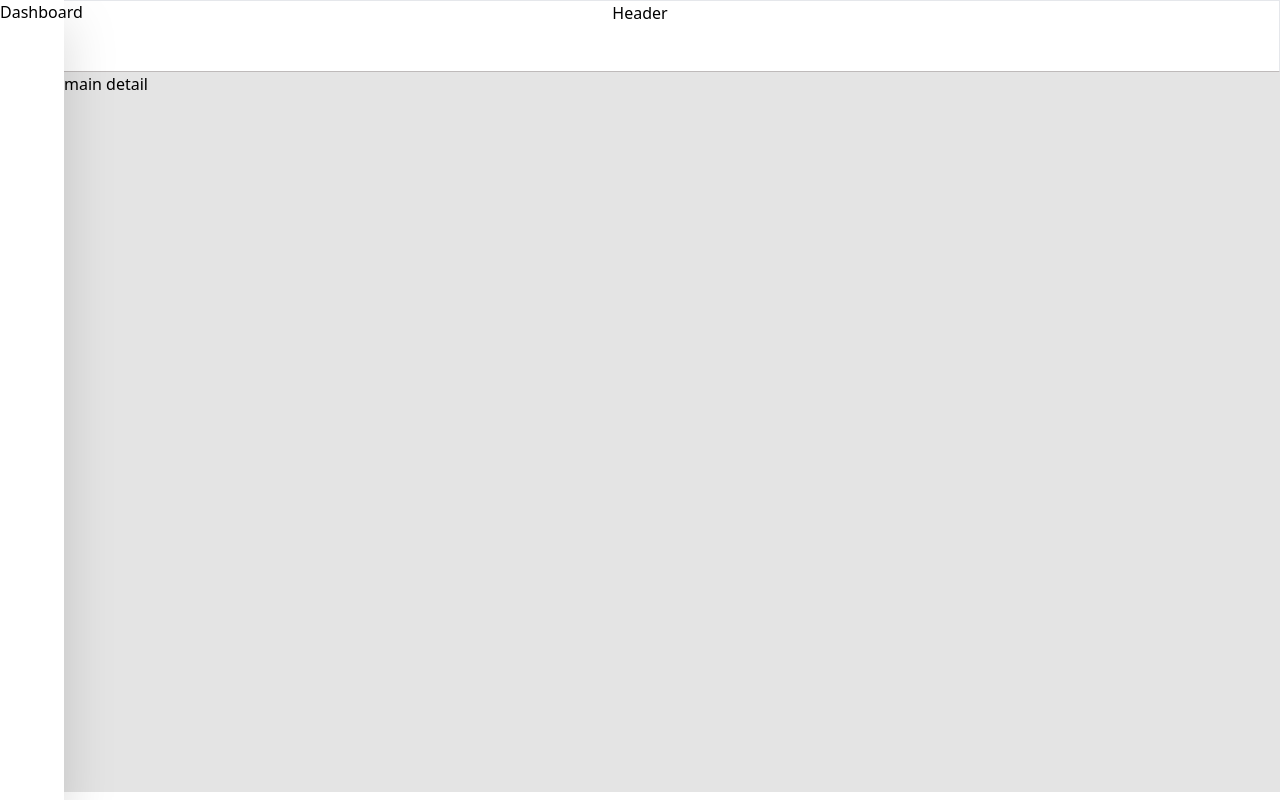
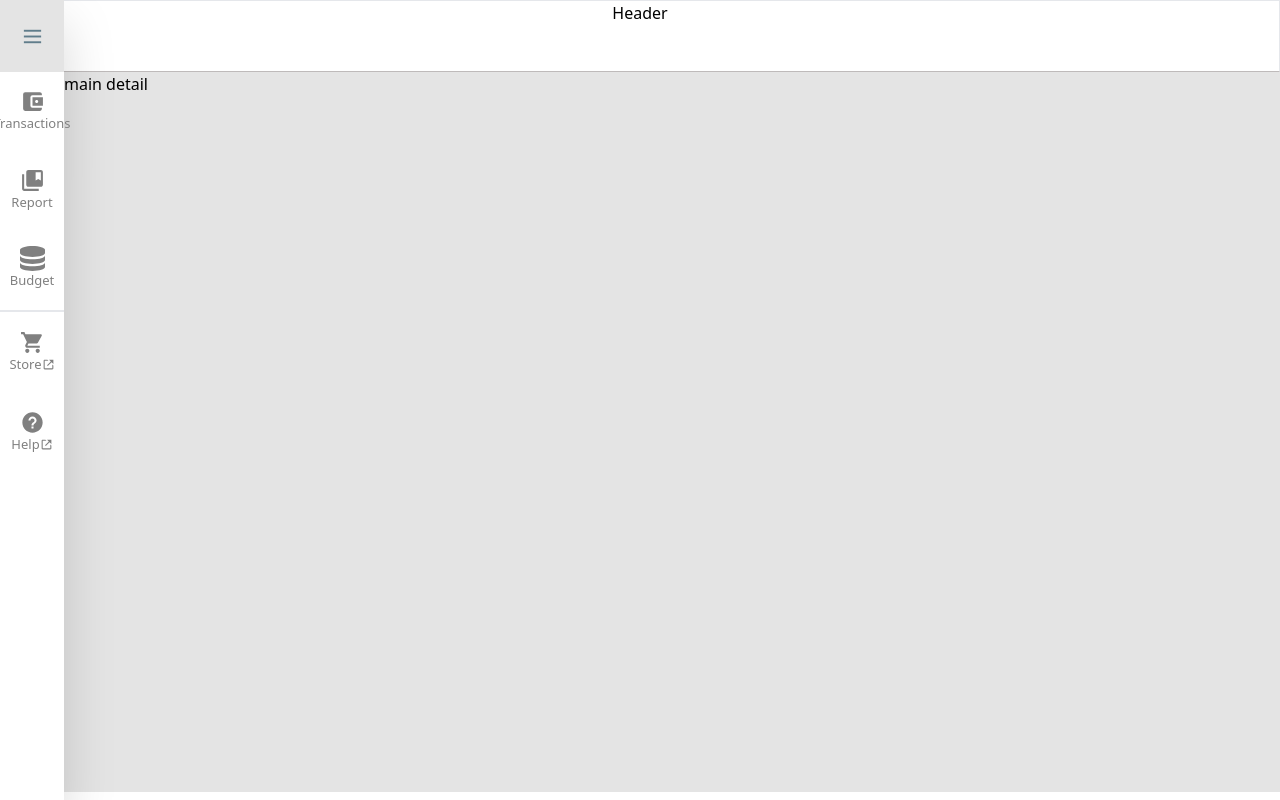
Before and after one commit to AnhNhut2639/SpendingManagement-Reactjs-Tailwindcss, a React (Create React App) app: page / in a window 1280 px wide. Built offline with nearby package versions, Linux system fonts and the light colour scheme.

Commit message:
styled dashboard

```diff
--- a/package.json
+++ b/package.json
@@ -8,6 +8,8 @@
     "@testing-library/user-event": "^13.5.0",
     "react": "^17.0.2",
     "react-dom": "^17.0.2",
+    "react-icons": "^4.3.1",
+    "react-router-dom": "^6.2.1",
     "react-scripts": "5.0.0",
     "web-vitals": "^2.1.4"
   },
--- /dev/null
+++ b/src/Components/Dashboard/Index.js
@@ -0,0 +1,69 @@
+import React from "react";
+import { FcMenu } from "react-icons/fc";
+import {
+  MdCollectionsBookmark,
+  MdAccountBalanceWallet,
+  MdLocalGroceryStore,
+} from "react-icons/md";
+import { ImDatabase } from "react-icons/im";
+import { IoMdHelpCircle } from "react-icons/io";
+import { BiLinkExternal } from "react-icons/bi";
+
+function Index(props) {
+  // waiting change tag a to Link(react-router-dom)
+  return (
+    <>
+      <div className="flex flex-col items-center h-[100%] ">
+        <div className="flex flex-col justify-center items-center  h-[9%] w-[100%] hover:bg-[#e4e4e4] leading-[21px]">
+          <FcMenu size="23px" />
+        </div>
+        <div className="flex flex-col h-[30%] w-[100%] border-b-2 border-solid ">
+          <a
+            href="#tran"
+            className="flex flex-col h-[33%] items-center justify-center text-[13px] text-[gray] hover:bg-[#e4e4e4] focus:text-[green]"
+          >
+            <MdAccountBalanceWallet size="25px" />
+            Transactions
+          </a>
+          <a
+            href="#report"
+            className="flex flex-col h-[33%] items-center justify-center text-[13px] text-[gray] hover:bg-[#e4e4e4] focus:text-[green]"
+          >
+            <MdCollectionsBookmark size="25px" />
+            Report
+          </a>
+
+          <a
+            href="#budget"
+            className="flex flex-col h-[33%] items-center justify-center text-[13px] text-[gray] hover:bg-[#e4e4e4] focus:text-[green]"
+          >
+            <ImDatabase size="25px" />
+            Budget
+          </a>
+        </div>
+        <div className=" flex flex-col h-[20%] w-[100%] ">
+          <span className="flex flex-col h-[50%] items-center justify-center text-[13px] text-[gray] hover:bg-[#e4e4e4] focus:text-[green]">
+            <MdLocalGroceryStore size="25px" />
+            <p className="flex flex-row items-center justify-center">
+              <span>Store</span>
+              <span>
+                <BiLinkExternal />
+              </span>
+            </p>
+          </span>
+          <span className="flex flex-col h-[50%] items-center justify-center text-[13px] text-[gray] hover:bg-[#e4e4e4]">
+            <IoMdHelpCircle size="25px" />
+            <p className="flex flex-row items-center justify-center">
+              <span>Help</span>
+              <span>
+                <BiLinkExternal />
+              </span>
+            </p>
+          </span>
+        </div>
+      </div>
+    </>
+  );
+}
+
+export default Index;
--- a/src/Components/Layouts/WebLayout.js
+++ b/src/Components/Layouts/WebLayout.js
@@ -1,10 +1,11 @@
 import React from "react";
+import Dashboard from "../Dashboard/Index";
 
 function WebLayout(props) {
   return (
     <>
-      <div className="flex flex-col fixed h-[100vh] w-[5%] bg-[#ffffff] drop-shadow-2xl z-10">
-        Dashboard
+      <div className="fixed h-[100vh] w-[5%] bg-[#ffffff] drop-shadow-2xl z-10">
+        <Dashboard />
       </div>
       <div className="flex flex-col ">
         <div className="fixed h-[9vh] w-[100%] bg-[#fff] border-solid border-[1px] border-b-[#bebaba] z-9">
```
Also changed, not shown: 1 other file (tests, documents, lock files or other folders).
